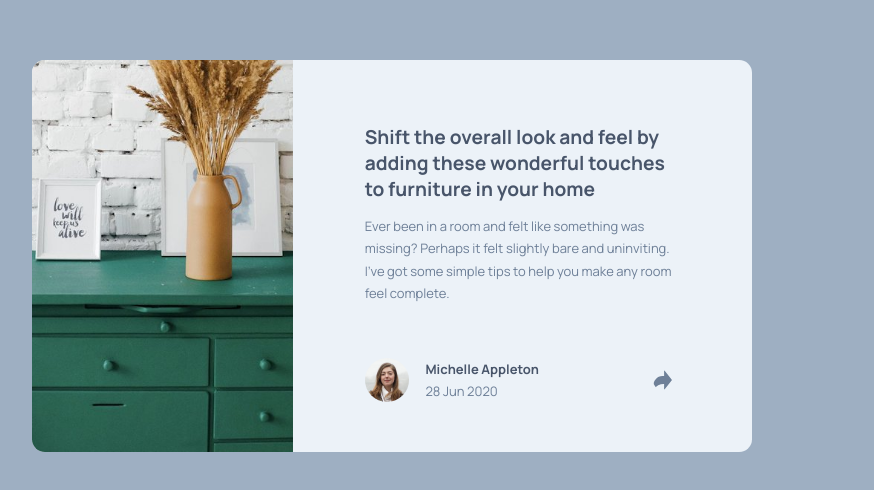
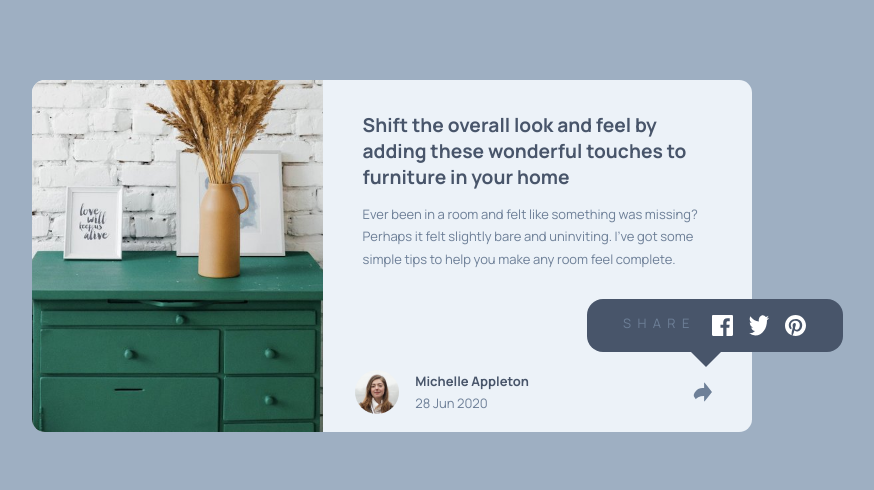
Before and after one commit to teuthix/article-preview-component, a plain HTML site: page index.html in a window 1280 px wide. Shown: the part 144-634 px from the top of the page, without its empty margins (248-1122 px from the left). Drawn offline with Linux system fonts and the light colour scheme; a script that the page names is missing.

Commit message:
added desktop share popup

```diff
--- a/index.html
+++ b/index.html
@@ -42,6 +42,15 @@
               help you make any room feel complete.
             </p>
           </div>
+          <div class="share-container">
+            <div class="desktop-clicked">
+              <p>SHARE</p>
+              <img src="./images/icon-facebook.svg" alt="facebook icon" />
+              <img src="./images/icon-twitter.svg" alt="twitter icon" />
+              <img src="./images/icon-pinterest.svg" alt="pinterest icon" />
+            </div>
+            <div class="arrow-down"></div>
+          </div>
           <div class="profile default">
             <div class="profile-left">
               <img
--- a/style.css
+++ b/style.css
@@ -78,7 +78,6 @@ can't get button to work again
     justify-content: space-between;
     align-items: center;
     color: var(--light);
-    /* background-color: var(--darkest-gray); */
   }
 
   .clicked {
@@ -124,6 +123,10 @@ can't get button to work again
     border-radius: 50%;
   }
 
+  /* .share-container {
+    display: none;
+  } */
+
   .clicked .btn {
     background-color: var(--gray);
     fill: var(--light);
@@ -150,15 +153,57 @@ can't get button to work again
         max-inline-size: 100%;
     }
 
-    .card-text {
-        padding: 2rem 2.5rem;
+    .summary {
+      padding: 2rem 2.5rem 1rem;
     }
 
     h1 {
-        font-size: 1.2rem;
+      font-size: 1.2rem;
     }
 
     .profile {
-        margin-top: 1rem;
+      /* background-color: var(--darkest-gray); */
+      z-index: 1;
     }
+
+    .share-container {
+      background-color: var(--darkest-gray);
+      position: relative;
+      width: 16rem;
+      color: var(--gray);
+      /* margin: 0 .2rem 0 0; */
+      border-radius: 1rem;
+      z-index: 2;
+      left: 16.5rem;
+    }
+
+    .desktop-clicked {
+      display: flex;
+      flex-direction: row;
+      justify-content: center;
+      letter-spacing: .4rem;
+      /* padding: .5rem 2rem; */
+    }
+
+    .desktop-clicked img {
+      padding: 1rem 0 1rem 1rem;
+      width: 1.3rem;
+      height: 1.3rem;
+    }
+
+    .arrow-down {
+      width: 0;
+      height: 0;
+      border-left: 15px solid transparent;
+      border-right: 15px solid transparent;
+
+      border-top: 15px solid var(--darkest-gray);
+      position: absolute;
+      display: flex;
+      left: 6.5rem
+    }
+
+    /* .desktop-clicked p {
+      line-height: normal;
+    } */
   }
```
